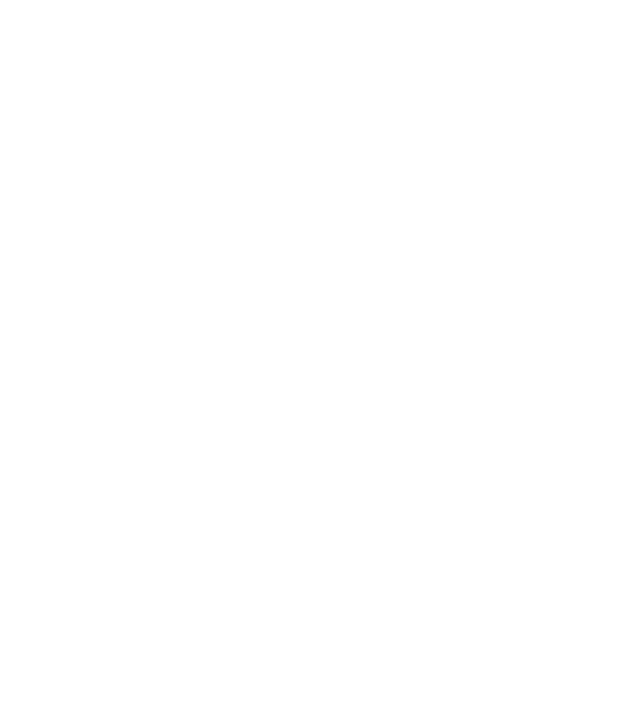
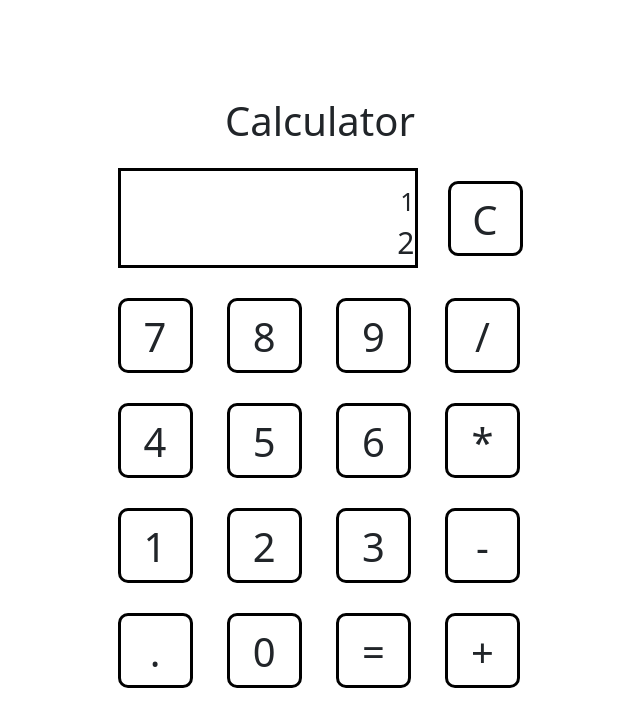
Before and after one commit to Abhisekh-kay/Calcutator, a plain HTML site: page index.html in a window 1280 px wide. Shown: the whole page, without its empty margins (320-960 px from the left). Drawn offline with nearby package versions, Linux system fonts and the light colour scheme.

Commit message:
Finish the HTML and CSS part

```diff
--- a/index.html
+++ b/index.html
@@ -1,12 +1,57 @@
 <!DOCTYPE html>
 <html lang="en">
 <head>
+    <!-- Bootstrap -->
+    <link href="https://cdn.jsdelivr.net/npm/bootstrap@5.3.0/dist/css/bootstrap.min.css" rel="stylesheet" integrity="sha384-9ndCyUaIbzAi2FUVXJi0CjmCapSmO7SnpJef0486qhLnuZ2cdeRhO02iuK6FUUVM" crossorigin="anonymous">
     <meta charset="UTF-8">
     <meta http-equiv="X-UA-Compatible" content="IE=edge">
     <meta name="viewport" content="width=device-width, initial-scale=1.0">
+    <link rel="stylesheet" href="styles.css">
     <title>Calculator</title>
 </head>
 <body>
+
+    <h1>Calculator</h1>
+
+    <div class="calc">
+
+        <div class="first-row">
+            <div id="screen">
+                <div class="previous">1</div>
+                <div class="current">2</div>
+            </div>
+            <button class="btn clear">C</button>
+        </div>
+
+        <div class="second-row">
+            <button class="btn number">7</button>
+            <button class="btn number">8</button>
+            <button class="btn number">9</button>
+            <button class="btn operand">/</button>
+        </div>
+
+        <div class="third-row">
+            <button class="btn number">4</button>
+            <button class="btn number">5</button>
+            <button class="btn number">6</button>
+            <button class="btn operand">*</button>
+        </div>
+
+        <div class="fourth-row">
+            <button class="btn number">1</button>
+            <button class="btn number">2</button>
+            <button class="btn number">3</button>
+            <button class="btn operand">-</button>
+        </div>
+
+        <div class="fifth-row">
+            <button class="btn decimal">.</button>
+            <button class="btn number">0</button>
+            <button class="btn equal">=</button>
+            <button class="btn operand">+</button>
+        </div>
+
+    </div>
 
     <script src="./app.js"></script>
 
--- a/styles.css
+++ b/styles.css
@@ -0,0 +1,66 @@
+body{
+    display: flex;
+    justify-content: center;
+    align-items: center;
+    flex-direction: column;
+    width: 100vw;
+    height: 100vh;
+}
+
+.btn{
+    height: 75px;
+    width: 75px;
+    margin: 15px;
+    font-size: 40px;
+}
+
+.number, .operand, .decimal, .equal, .clear {
+    border: solid black;
+    border-radius: 10px;
+}
+
+.number:hover{
+    background-color: aquamarine;
+}
+
+.decimal:hover{
+    background-color: aquamarine;
+}
+
+.operand:hover{
+    background-color: lightseagreen;
+}
+
+.equal:hover{
+    background-color: green;
+}
+
+.clear:hover{
+    background-color: red;
+}
+
+.first-row{
+    display: flex;
+    justify-content: center;
+    align-items: center;
+    flex-direction: row;
+}
+
+#screen{
+    height: 100px;
+    width: 300px;
+    border: 3px solid black;
+    margin: 15px;
+    display: flex;
+    flex-direction: column;
+    justify-content: flex-end;
+    align-items: flex-end;
+}
+
+.previous{
+    font-size: 25px;
+}
+
+.current{
+    font-size: 30px;
+}
```
